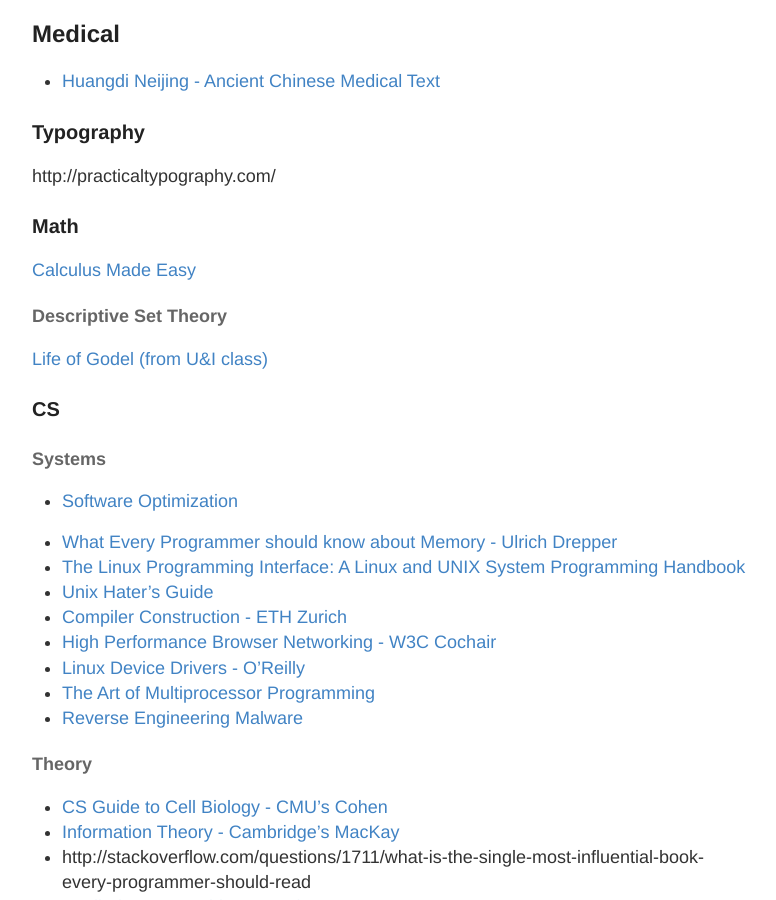
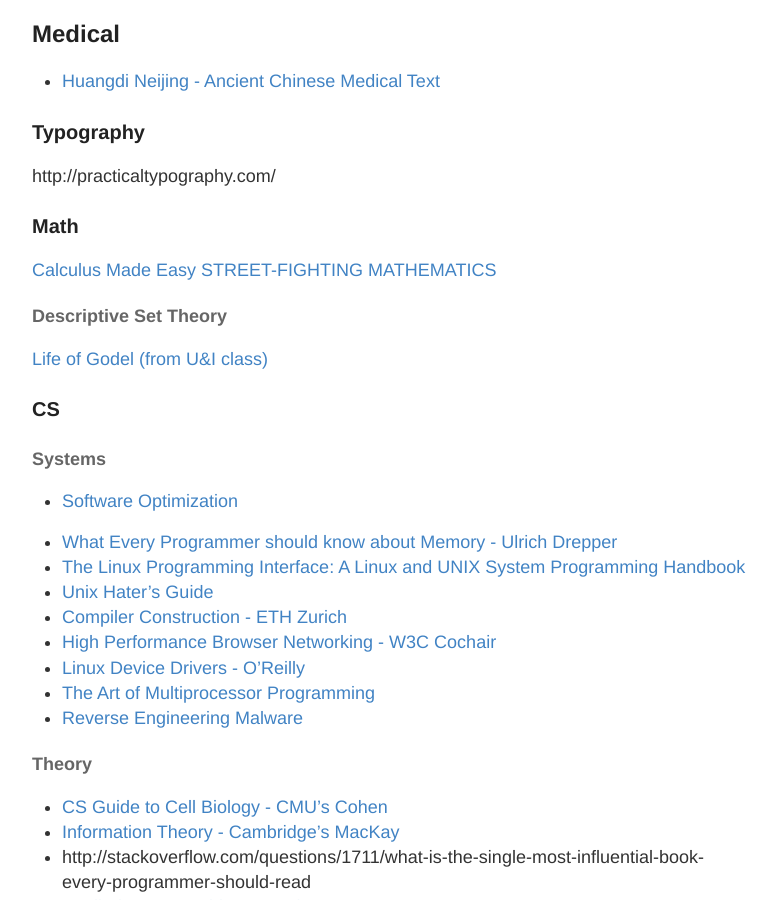
Before and after one commit to RONNCC/ronncc.github, a Jekyll site: the page built from _posts/2015-12-25-ReadingList.md, in a window 1280 px wide and 900 px high, scrolled down 1668 px. Shown: the whole window, without its empty margins (248-1024 px from the left). Built offline with Jekyll 4.4.1, drawn with Linux system fonts in a browser that asks for light colours; comment, search, counter and statistics services are not loaded.

Commit message:
Updated 2015-12-25-ReadingList.md

```diff
--- a/_posts/2015-12-25-ReadingList.md
+++ b/_posts/2015-12-25-ReadingList.md
@@ -85,6 +85,7 @@
 
 ### Math
 [Calculus Made Easy](http://djm.cc/library/Calculus_Made_Easy_Thompson.pdf)
+[STREET-FIGHTING MATHEMATICS](https://mitpress.mit.edu/sites/default/files/titles/content/9780262514293_Creative_Commons_Edition.pdf)
 
 #### Descriptive Set Theory
 [Life of Godel (from U&I class) ](https://www.amazon.com/Logical-Dilemmas-Life-Work-G%C3%B6del/dp/1568812566)
```
